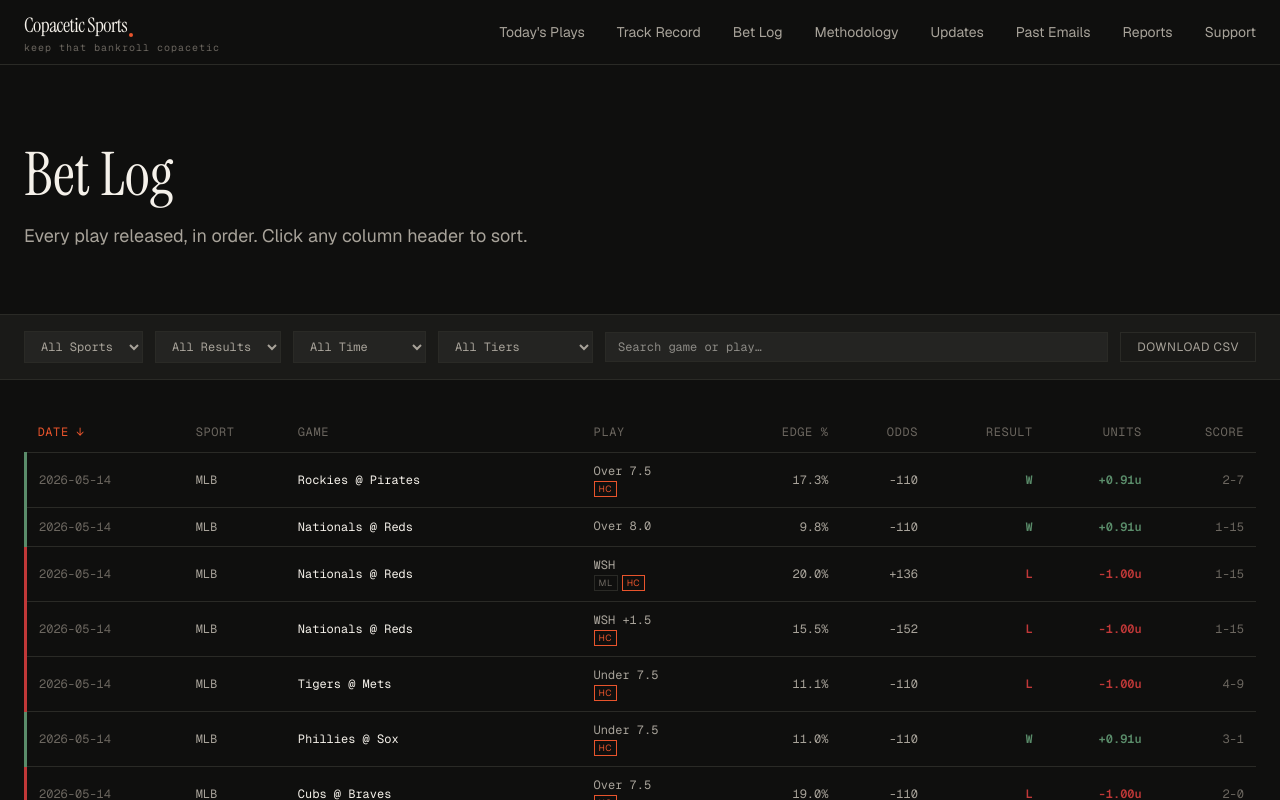
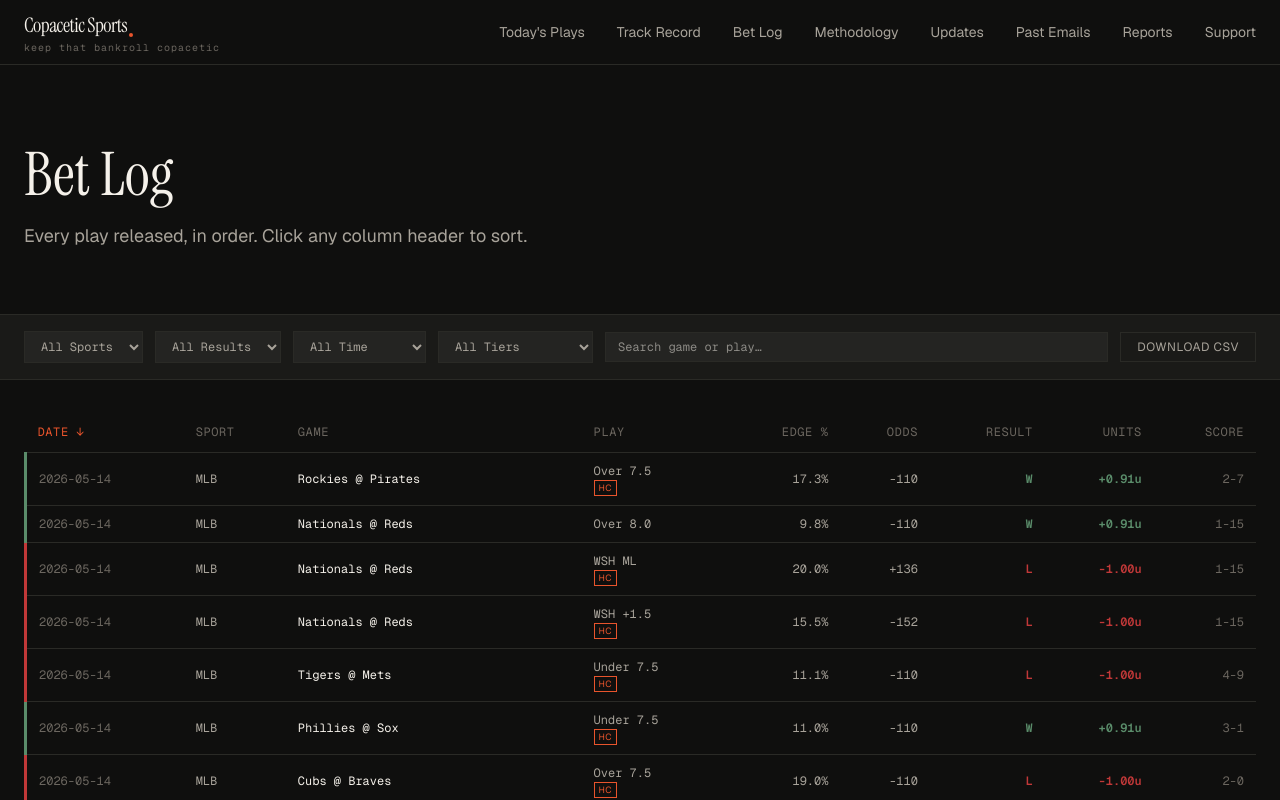
Before and after one commit to spencecc/outlier-sports-, a Next.js app: page /bet-log in a window 1280 px wide. Shown: the top 800 px of the page. Built offline with nearby package versions, Linux system fonts and the light colour scheme.

Commit message:
Show ML inline with play text for moneyline bets

```diff
--- a/src/app/bet-log/page.tsx
+++ b/src/app/bet-log/page.tsx
@@ -320,25 +320,15 @@ export default function BetLogPage() {
                       {bet.game}
                     </td>
                     <td className="py-2.5 px-3 max-w-48" style={{ color: "var(--text-secondary)" }}>
-                      <span className="truncate block">{bet.play}</span>
-                      <span className="flex gap-1 mt-0.5 flex-wrap">
-                        {bet.type === "Moneyline" && (
-                          <span
-                            className="font-sans uppercase tracking-wider px-1 py-px"
-                            style={{ color: "var(--text-tertiary)", border: "1px solid var(--border)", fontSize: "9px" }}
-                          >
-                            ML
-                          </span>
-                        )}
+                      <span className="truncate block">{bet.play}{bet.type === "Moneyline" ? " ML" : ""}</span>
                       {(bet as Bet & { tier?: string }).tier === "High Conviction" && (
                         <span
-                            className="font-sans uppercase tracking-wider px-1 py-px"
+                          className="text-xs font-sans uppercase tracking-wider px-1 py-px"
                           style={{ color: "var(--accent)", border: "1px solid var(--accent)", fontSize: "9px" }}
                         >
                           HC
                         </span>
                       )}
-                      </span>
                     </td>
                     <td className="py-2.5 px-3 text-right" style={{ color: "var(--text-secondary)" }}>
                       {bet.edge.toFixed(1)}%
```
Lines whose indentation alone changed are shown as unchanged.
